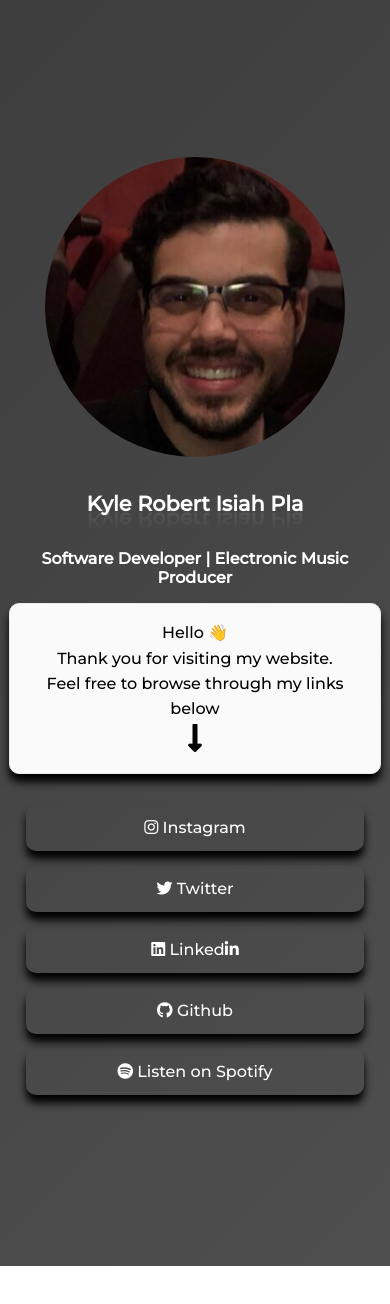
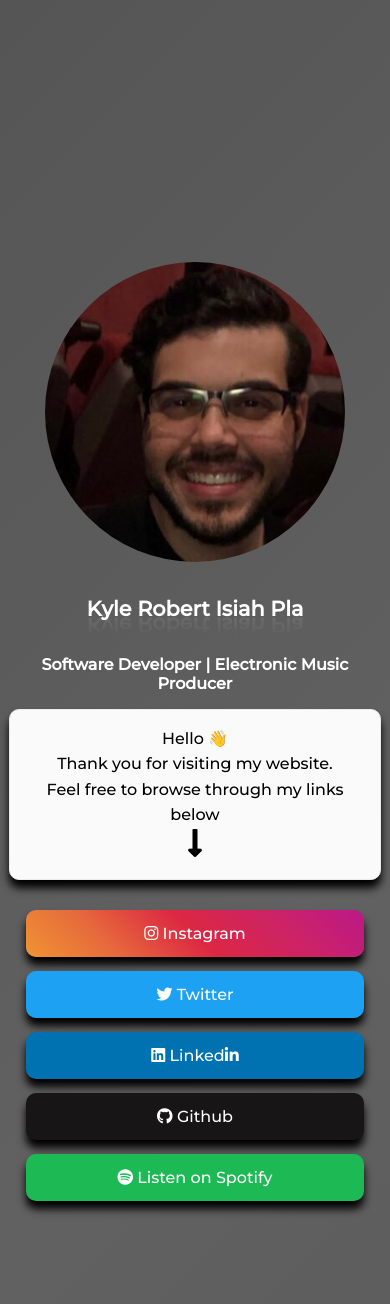
Before and after one commit to kpla001/kylepla.com, a Next.js app: page / in a window 390 px wide. Shown: the top 1304 px of the page. Before the commit the page ends 1266 px from the top, so only its background shows below. Built offline with nearby package versions, Linux system fonts and the light colour scheme.

Commit message:
fix all styles and responsiveness

```diff
--- a/styles/globals.scss
+++ b/styles/globals.scss
@@ -70,7 +70,7 @@ main {
   font-family: "Montserrat", sans-serif;
   margin: 0;
   width: 100;
-  height: 150vh;
+  height: 175vh;
   color: #fff;
   background: linear-gradient(-45deg, #464646, #616161, #3d3d3d);
   background-size: 400% 400%;
@@ -162,3 +162,90 @@ main {
     }
   }
 }
+.instagram {
+  background: #f09433;
+  background: -moz-linear-gradient(
+    45deg,
+    #f09433 0%,
+    #e6683c 25%,
+    #dc2743 50%,
+    #cc2366 75%,
+    #bc1888 100%
+  );
+  background: -webkit-linear-gradient(
+    45deg,
+    #f09433 0%,
+    #e6683c 25%,
+    #dc2743 50%,
+    #cc2366 75%,
+    #bc1888 100%
+  );
+  background: linear-gradient(
+    45deg,
+    #f09433 0%,
+    #e6683c 25%,
+    #dc2743 50%,
+    #cc2366 75%,
+    #bc1888 100%
+  );
+  filter: progid:DXImageTransform.Microsoft.gradient( startColorstr='#f09433', endColorstr='#bc1888',GradientType=1 );
+}
+
+.twitter {
+  background-color: #1da1f2;
+}
+
+.linkedin {
+  background-color: #0072b1;
+}
+
+.github {
+  background-color: #171515;
+}
+
+.spotify {
+  background-color: #1db954;
+}
+
+@media (max-width: 600px) {
+  .grid {
+    width: 100%;
+    flex-direction: column;
+  }
+}
+
+@-webkit-keyframes Gradient {
+  0% {
+    background-position: 0% 50%;
+  }
+  50% {
+    background-position: 100% 50%;
+  }
+  100% {
+    background-position: 0% 50%;
+  }
+}
+
+@-moz-keyframes Gradient {
+  0% {
+    background-position: 0% 50%;
+  }
+  50% {
+    background-position: 75% 50%;
+  }
+  100% {
+    background-position: 0% 50%;
+  }
+}
+
+@keyframes Gradient {
+  0% {
+    background-position: 0% 50%;
+  }
+  50% {
+    background-position: 75% 50%;
+  }
+  100% {
+    background-position: 0% 50%;
+  }
+}
```
